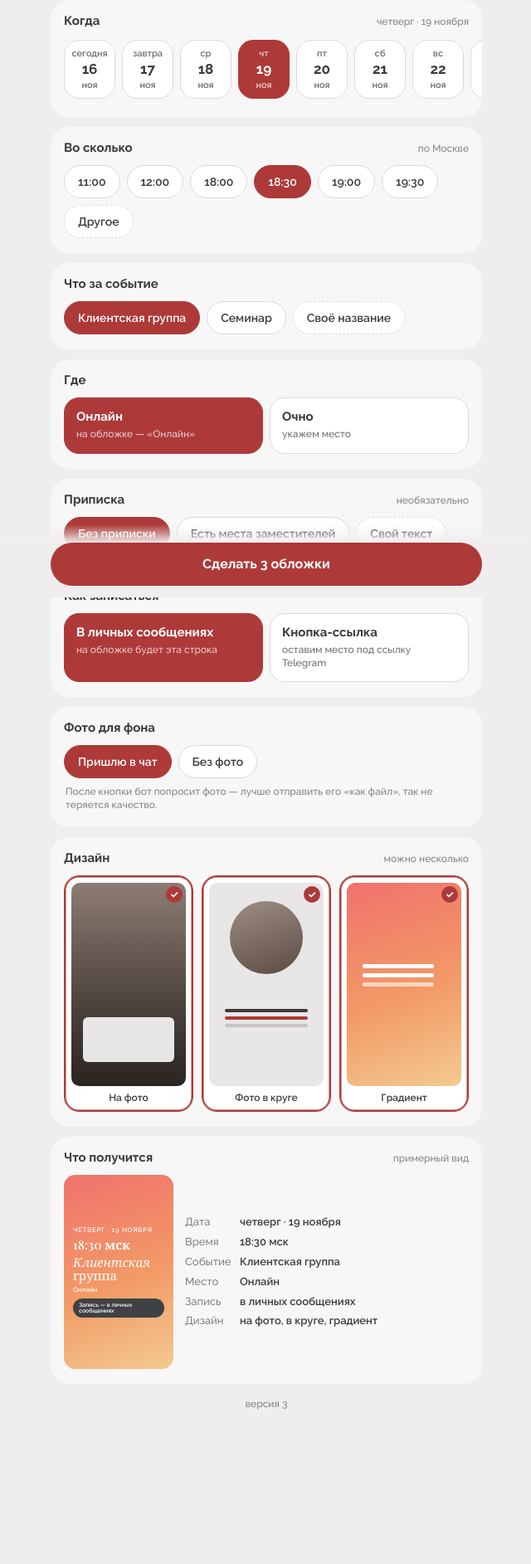
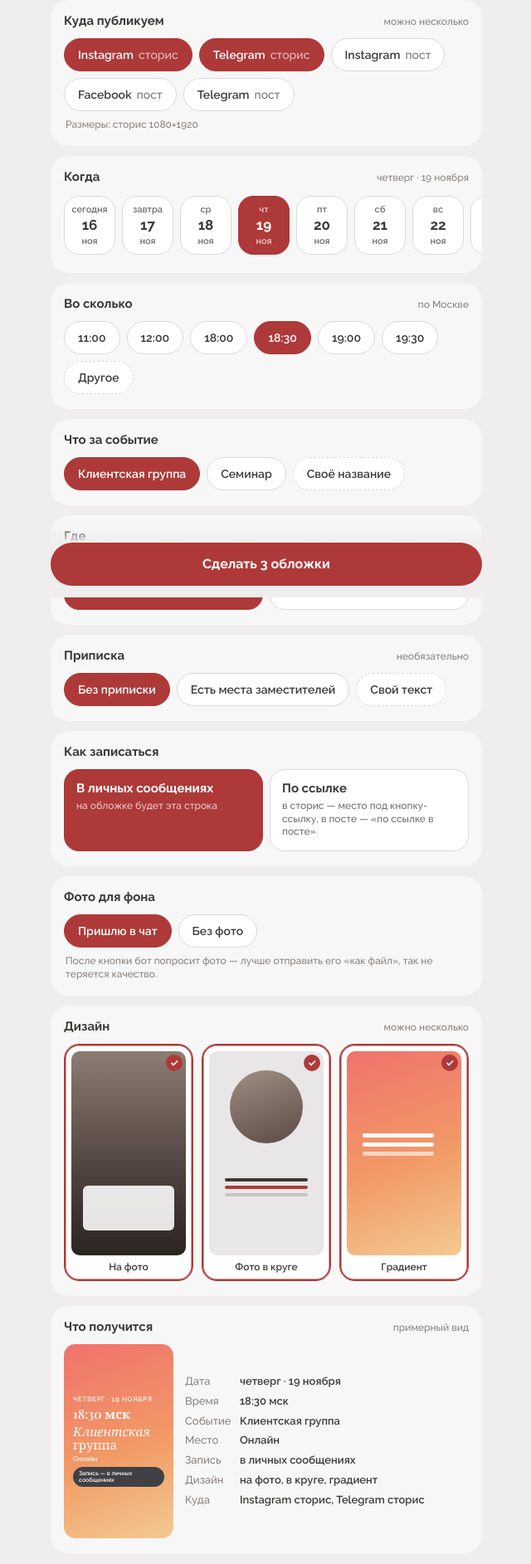
Before and after one commit to kohtagora/storybot, a plain HTML site: page index.html in a window 1280 px wide. Shown: the part 80-1965 px from the top of the page at 83% size, without its empty margins (319-959 px from the left). Before the commit the page ends 1901 px from the top, so only its background shows below. Drawn offline with nearby package versions, Linux system fonts and the light colour scheme; a web font is replaced by a local one.

Commit message:
index.html

```diff
--- a/index.html
+++ b/index.html
@@ -3,7 +3,7 @@
 <head>
 <meta charset="utf-8">
 <meta name="viewport" content="width=device-width,initial-scale=1,viewport-fit=cover">
-<title>Обложка для сторис</title>
+<title>Обложка анонса</title>
 <meta name="claude:viewport-fit-sides" content="cover">
 <script src="https://telegram.org/js/telegram-web-app.js"></script>
 <link rel="preconnect" href="https://fonts.googleapis.com">
@@ -54,6 +54,7 @@ h1 em,.pv-title em{font-style:italic;color:var(--accent)}
   font:600 14px/1 var(--sans);padding:12px 16px;border-radius:999px;cursor:pointer;white-space:nowrap;
   transition:background .15s,border-color .15s,color .15s,transform .1s}
 .chip:active{transform:scale(.96)}
+.chip .net{font-weight:500;opacity:.7;margin-left:6px}
 .chip[aria-pressed="true"]{background:var(--on);border-color:var(--on);color:var(--on-ink)}
 .chip:focus-visible,.seg button:focus-visible,.btn:focus-visible,.design:focus-visible{outline:2px solid var(--accent-line);outline-offset:2px}
 .chip.day{flex:none;display:flex;flex-direction:column;align-items:center;gap:5px;padding:10px 0;width:62px;border-radius:18px}
@@ -92,6 +93,9 @@ input:focus{border-color:var(--accent-line)}
 
 /* превью */
 .pv{display:grid;grid-template-columns:132px 1fr;gap:14px;align-items:center}
+.pv-card.post{aspect-ratio:4/5}
+.pv-card.wide{aspect-ratio:16/9;padding:8px 9px;gap:3px}
+.pv-card.wide .pv-title{font-size:11px}.pv-card.wide .pv-time{font-size:11px}
 .pv-card{aspect-ratio:9/16;border-radius:14px;overflow:hidden;background:linear-gradient(160deg,var(--g1),var(--g2) 55%,var(--g3));
   color:#fff;padding:14px 11px;display:flex;flex-direction:column;justify-content:center;gap:5px;max-width:100%}
 .pv-date{font:600 8px/1.2 var(--sans);letter-spacing:.08em;text-transform:uppercase;opacity:.92}
@@ -125,9 +129,15 @@ input:focus{border-color:var(--accent-line)}
     <div class="mono" aria-hidden="true">НК</div>
     <div>
       <div class="eyebrow">Наталия Кверквеладзе</div>
-      <h1>Обложка для <em>сторис</em></h1>
+      <h1>Обложка <em>анонса</em></h1>
     </div>
   </header>
+
+  <section class="card">
+    <div class="q">Куда публикуем <small>можно несколько</small></div>
+    <div class="chips" id="nets"></div>
+    <p class="hint" id="netHint"></p>
+  </section>
 
   <section class="card">
     <div class="q">Когда <small id="dateHint"></small></div>
@@ -192,7 +202,7 @@ input:focus{border-color:var(--accent-line)}
       <div class="pv-list" id="pvList"></div>
     </div>
   </section>
-  <p class="hint" style="text-align:center;margin-top:4px">версия 3</p>
+  <p class="hint" style="text-align:center;margin-top:4px">версия 4</p>
 </div>
 
 <div class="bar"><div class="in"><button class="btn" id="go" type="button">Сделать обложку</button></div></div>
@@ -238,7 +248,11 @@ input:focus{border-color:var(--accent-line)}
   var hasLastPhoto = P.get("photo") === "1";
   var lastTime = P.get("time") || "";
 
-  var S = { date:null, time:null, kind:null, title:"", mode:"online", address:lastAddrs[0]||"", note:"", link:false,
+  var NETS = [["ig_story","Instagram","сторис","story"],["tg_story","Telegram","сторис","story"],
+              ["ig_post","Instagram","пост","post"],["fb_post","Facebook","пост","post"],["tg_post","Telegram","пост","wide"]];
+  var SIZES = {story:"сторис 1080×1920", post:"пост 1080×1350", wide:"пост 1280×720"};
+  var lastNets = P.getAll("net").filter(function(n){ return NETS.some(function(x){return x[0]===n}); });
+  var S = { nets: lastNets.length ? lastNets : ["ig_story","tg_story"], date:null, time:null, kind:null, title:"", mode:"online", address:lastAddrs[0]||"", note:"", link:false,
             photo: hasLastPhoto ? "last" : "send", designs:["photo","circle","gradient"] };
   var customDate = null, customTime = false, customAddr = !lastAddrs.length, noteMode = "none";
 
@@ -254,7 +268,19 @@ input:focus{border-color:var(--accent-line)}
     });
   }
 
+  function formats(){
+    var out = [];
+    NETS.forEach(function(n){ if (S.nets.indexOf(n[0])>=0 && out.indexOf(n[3])<0) out.push(n[3]); });
+    return out;
+  }
+  function plural(n){ var a=n%10, b=n%100; return n + " " + (a===1&&b!==11 ? "обложку" : a>=2&&a<=4&&(b<12||b>14) ? "обложки" : "обложек"); }
+
   function render(){
+    // соцсети
+    group($("nets"), NETS.map(function(n){ return {v:n[0], html: esc(n[1]) + '<span class="net">' + n[2] + "</span>"}; }),
+      function(v){ return S.nets.indexOf(v)>=0; },
+      function(v){ var i=S.nets.indexOf(v); if (i>=0){ if (S.nets.length>1) S.nets.splice(i,1); } else S.nets.push(v); });
+    $("netHint").textContent = "Размеры: " + formats().map(function(f){return SIZES[f]}).join(" · ");
     // дата
     var days = [];
     for (var i=0;i<14;i++){ var d=new Date(today); d.setDate(d.getDate()+i);
@@ -296,7 +322,7 @@ input:focus{border-color:var(--accent-line)}
     S.note = noteMode==="deputy" ? "Есть места заместителей" : noteMode==="custom" ? $("noteInput").value.trim() : "";
 
     // запись
-    group($("links"), [{v:false,html:"<b>В личных сообщениях</b><span>на обложке будет эта строка</span>"},{v:true,html:"<b>Кнопка-ссылка</b><span>оставим место под ссылку Telegram</span>"}],
+    group($("links"), [{v:false,html:"<b>В личных сообщениях</b><span>на обложке будет эта строка</span>"},{v:true,html:"<b>По ссылке</b><span>в сторис — место под кнопку-ссылку, в посте — «по ссылке в посте»</span>"}],
       function(v){ return S.link===v; }, function(v){ S.link = v; }, "x");
 
     // фото
@@ -340,12 +366,17 @@ input:focus{border-color:var(--accent-line)}
     $("pvTitle").innerHTML = title() ? accent(title()) : "Название";
     $("pvPlace").textContent = place() || "место";
     $("pvNote").textContent = S.note; $("pvNote").hidden = !S.note;
-    $("pvDm").hidden = S.link; $("pvSlot").hidden = !S.link;
+    var f0 = formats()[0], card = document.querySelector(".pv-card");
+    card.className = "pv-card" + (f0 !== "story" ? " " + f0 : "");
+    var slot = S.link && f0 === "story";
+    $("pvDm").textContent = S.link ? "Запись — по ссылке в посте" : "Запись — в личных сообщениях";
+    $("pvDm").hidden = slot; $("pvSlot").hidden = !slot;
     var names = {photo:"на фото",circle:"в круге",gradient:"градиент"};
     var rows = [["Дата", S.date ? dateLabel(S.date) : "—"],["Время", S.time ? S.time+" мск" : "—"],
       ["Событие", title() ? title().replace(/\*/g,"") : "—"],["Место", place() || "—"],
       ["Запись", S.link ? "кнопка-ссылка" : "в личных сообщениях"],
-      ["Дизайн", S.designs.map(function(k){return names[k]}).join(", ")]];
+      ["Дизайн", S.designs.map(function(k){return names[k]}).join(", ")],
+      ["Куда", NETS.filter(function(n){return S.nets.indexOf(n[0])>=0}).map(function(n){return n[1]+" "+n[2]}).join(", ")]];
     $("pvList").innerHTML = rows.map(function(r){ return "<div class='pv-row'><i>"+r[0]+"</i><b>"+esc(r[1])+"</b></div>"; }).join("");
   }
 
@@ -360,7 +391,8 @@ input:focus{border-color:var(--accent-line)}
   }
   function validate(){
     var m = missing(), b = $("go");
-    b.disabled = !!m; b.textContent = m || (S.designs.length > 1 ? "Сделать " + S.designs.length + " обложки" : "Сделать обложку");
+    var n = S.designs.length * formats().length;
+    b.disabled = !!m; b.textContent = m || (n > 1 ? "Сделать " + plural(n) : "Сделать обложку");
   }
 
   $("dateOther").addEventListener("change", function(){ if (this.value){ S.date = this.value; } render(); });
@@ -373,7 +405,7 @@ input:focus{border-color:var(--accent-line)}
 
   $("go").addEventListener("click", function(){
     if (missing()) return;
-    var data = { v:1, date:S.date, time:S.time, kind:S.kind, title:S.title.trim(), mode:S.mode,
+    var data = { v:2, nets:S.nets.slice(), date:S.date, time:S.time, kind:S.kind, title:S.title.trim(), mode:S.mode,
                  address:S.mode==="offline" ? S.address.trim() : "", note:S.note, link:S.link,
                  photo:S.photo, designs:S.designs.slice() };
     try { tg && tg.HapticFeedback && tg.HapticFeedback.notificationOccurred("success"); } catch(e){}
@@ -392,7 +424,8 @@ input:focus{border-color:var(--accent-line)}
     var h = "c" + d.date.slice(2).replace(/-/g,"") + d.time.replace(":","").padStart(4,"0")
       + {group:"g",seminar:"s",custom:"c"}[d.kind] + (d.mode==="offline"?"f":"o")
       + (noteMode==="deputy"?"d":noteMode==="custom"?"c":"n") + (d.link?"1":"0")
-      + {send:"s",last:"l",none:"n"}[d.photo] + dm;
+      + {send:"s",last:"l",none:"n"}[d.photo] + dm
+      + String(NETS.reduce(function(m,n,i){ return m + (d.nets.indexOf(n[0])>=0 ? 1<<i : 0); }, 0)).padStart(2,"0");
     var texts = [d.kind==="custom"?d.title:"", d.mode==="offline"?d.address:"", noteMode==="custom"?d.note:""];
     if (!texts.join("")) return h + "t";
     // что не влезло — бот спросит в чате: сначала жертвуем припиской, потом названием
```
